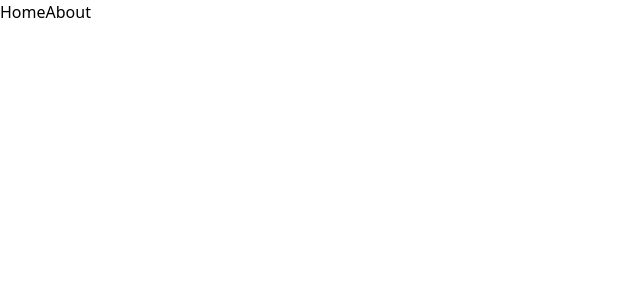
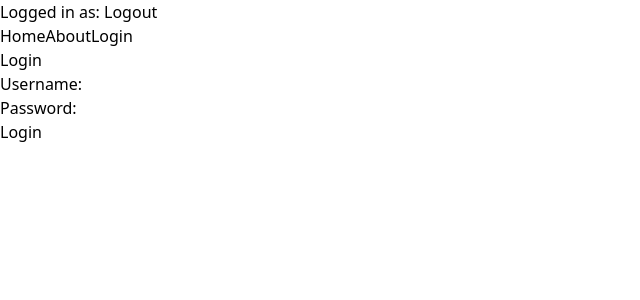
Before and after one commit to thomaurice/toto-app, a React (Vite) app in the folder frontend/: page /login in a window 1280 px wide. Before the commit this address had no page. Shown: the top 300 px of the page, without its empty margins (0-640 px from the left). Built offline with nearby package versions, Linux system fonts and the light colour scheme.

Commit message:
[Login] Add login pages

```diff
--- a/frontend/src/App.tsx
+++ b/frontend/src/App.tsx
@@ -1,8 +1,10 @@
 import { QueryClient, QueryClientProvider } from "@tanstack/react-query";
 import { BrowserRouter as Router, Routes, Route } from "react-router-dom";
+
 import Navigation from "./components/Navigation";
 import Home from "./pages/Home";
 import About from "./pages/About";
+import Login from "./pages/Login";
 
 const queryClient = new QueryClient();
 
@@ -16,6 +18,7 @@ function App() {
             <Routes>
               <Route path="/" element={<Home />} />
               <Route path="/about" element={<About />} />
+              <Route path="/login" element={<Login />} />
             </Routes>
           </main>
         </div>
--- a/frontend/src/components/Navigation.tsx
+++ b/frontend/src/components/Navigation.tsx
@@ -1,10 +1,23 @@
 import { Link } from "react-router-dom";
 
 export default function Navigation() {
+  const handleLogout = () => {
+    localStorage.removeItem("token");
+  };
+  const token = localStorage.getItem("token");
+
   return (
-    <nav>
-      <Link to="/">Home</Link>
-      <Link to="/about">About</Link>
-    </nav>
+    <div>
+      <div>
+        <span>Logged in as: {token}</span>
+        <button onClick={handleLogout}>Logout</button>
+      </div>
+
+      <nav>
+        <Link to="/">Home</Link>
+        <Link to="/about">About</Link>
+        <Link to="/login">Login</Link>
+      </nav>
+    </div>
   );
 }
--- /dev/null
+++ b/frontend/src/pages/Login.tsx
@@ -0,0 +1,79 @@
+import { useState } from "react";
+import { useMutation } from "@tanstack/react-query";
+import { DefaultApiFactory } from "../api";
+import type { UserLogin } from "../api";
+
+const api = DefaultApiFactory(
+  {
+    isJsonMime: (mime: string) => mime === "application/json",
+  },
+  "http://localhost:8000"
+);
+
+export default function Login() {
+  const [formData, setFormData] = useState<UserLogin>({
+    username: "",
+    password: "",
+  });
+
+  const loginMutation = useMutation({
+    mutationFn: (loginData: UserLogin) => api.loginUser(loginData),
+    onSuccess: (response) => {
+      localStorage.setItem("token", response.data);
+      alert("Login successful!");
+    },
+    onError: (error) => {
+      console.error("Login failed:", error);
+      alert("Login failed. Please check your credentials.");
+    },
+  });
+
+  const handleSubmit = (e: React.FormEvent) => {
+    e.preventDefault();
+    loginMutation.mutate(formData);
+  };
+
+  const handleChange = (e: React.ChangeEvent<HTMLInputElement>) => {
+    const { name, value } = e.target;
+    setFormData((prev) => ({
+      ...prev,
+      [name]: value,
+    }));
+  };
+
+  return (
+    <>
+      <title>Login</title>
+      <div>
+        <h1>Login</h1>
+        <form onSubmit={handleSubmit}>
+          <div>
+            <label htmlFor="username">Username:</label>
+            <input
+              type="text"
+              id="username"
+              name="username"
+              value={formData.username}
+              onChange={handleChange}
+              required
+            />
+          </div>
+          <div>
+            <label htmlFor="password">Password:</label>
+            <input
+              type="password"
+              id="password"
+              name="password"
+              value={formData.password}
+              onChange={handleChange}
+              required
+            />
+          </div>
+          <button type="submit" disabled={loginMutation.isPending}>
+            {loginMutation.isPending ? "Logging in..." : "Login"}
+          </button>
+        </form>
+      </div>
+    </>
+  );
+}
```
